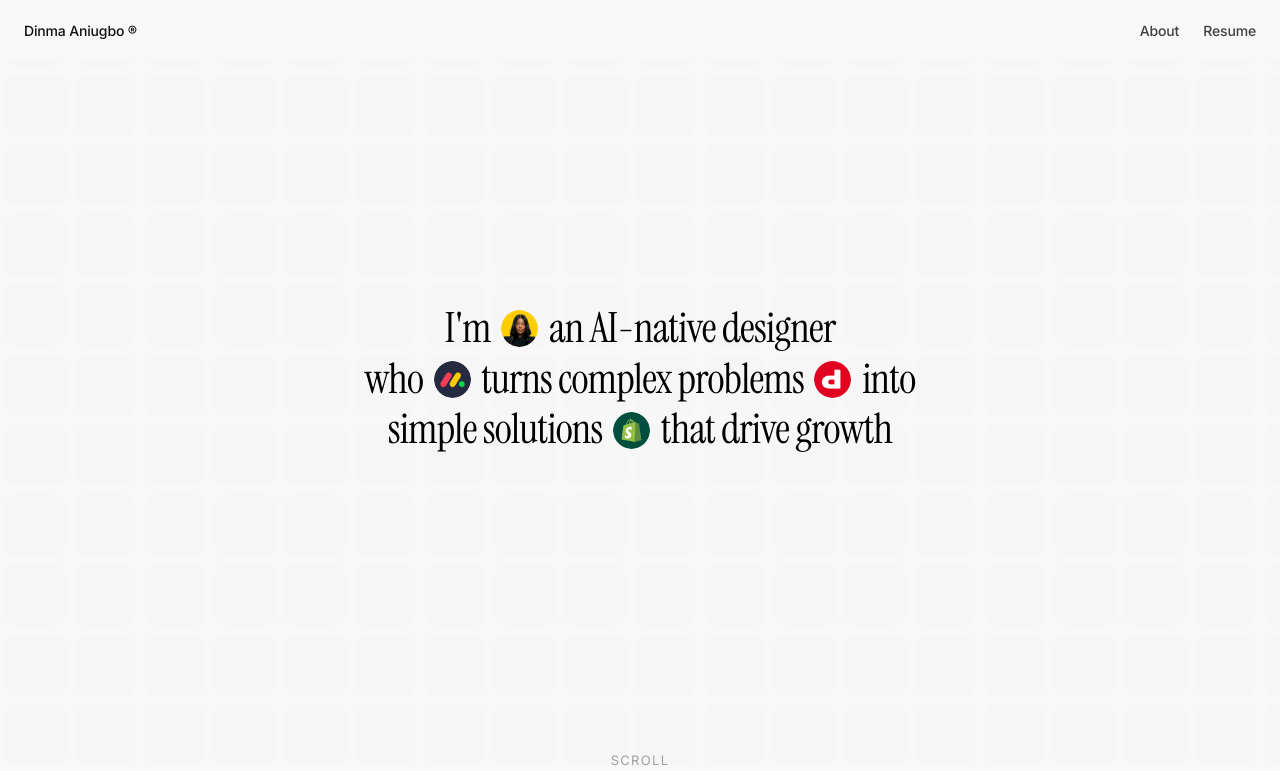
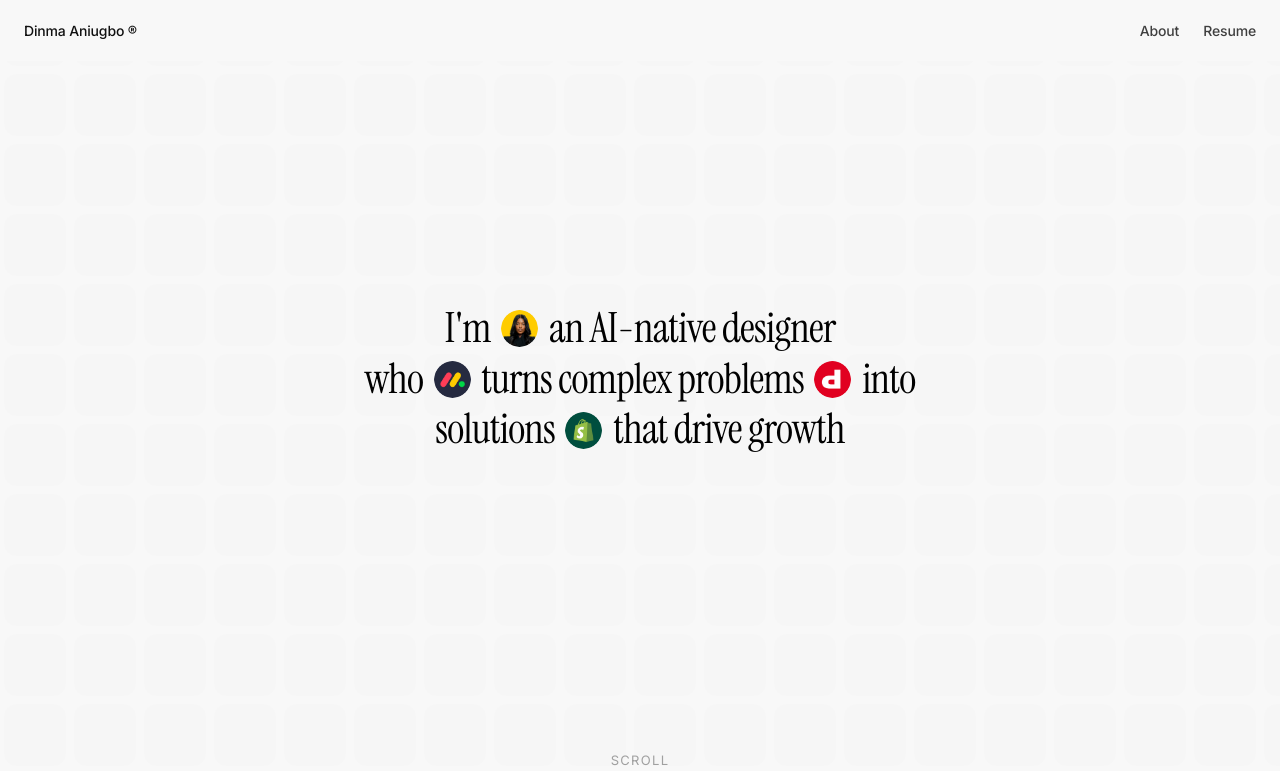
Before and after one commit to aniugbodinma/portfolio, a plain HTML site: page index.html in a window 1280 px wide. Shown: the top 771 px of the page. Drawn offline with nearby package versions, Linux system fonts and the light colour scheme.

Commit message:
Remove simple from the third hero line.
Co-authored-by: Chidinma Aniugbo <aniugbodinma@users.noreply.github.com>

```diff
--- a/index.html
+++ b/index.html
@@ -14,7 +14,7 @@
 
 <section class="stage" id="top">
   <div class="hero">
-    <h1 class="hero-text"><span class="nowrap">I&apos;m <span class="fly photo"><img src="images/me-circle.png" alt="Dinma Aniugbo"></span></span> an <span class="nowrap">AI-native</span> designer <br><span class="nowrap">who <span class="fly logo c-monday"><img src="images/monday-circle.png?v=4" alt="monday.com"></span></span> turns complex <span class="nowrap">problems <span class="fly logo c-depop"><img src="images/depop-circle.png" alt="Depop"></span></span> into <br>simple <span class="nowrap">solutions <span class="fly logo c-shopify"><img src="images/shopify-circle.png" alt="Shopify"></span></span> that drive growth</h1>
+    <h1 class="hero-text"><span class="nowrap">I&apos;m <span class="fly photo"><img src="images/me-circle.png" alt="Dinma Aniugbo"></span></span> an <span class="nowrap">AI-native</span> designer <br><span class="nowrap">who <span class="fly logo c-monday"><img src="images/monday-circle.png?v=4" alt="monday.com"></span></span> turns complex <span class="nowrap">problems <span class="fly logo c-depop"><img src="images/depop-circle.png" alt="Depop"></span></span> into <br><span class="nowrap">solutions <span class="fly logo c-shopify"><img src="images/shopify-circle.png" alt="Shopify"></span></span> that drive growth</h1>
     <p class="hero-company" aria-live="polite"></p>
     <p class="hero-sub">Scroll</p>
   </div>
```
